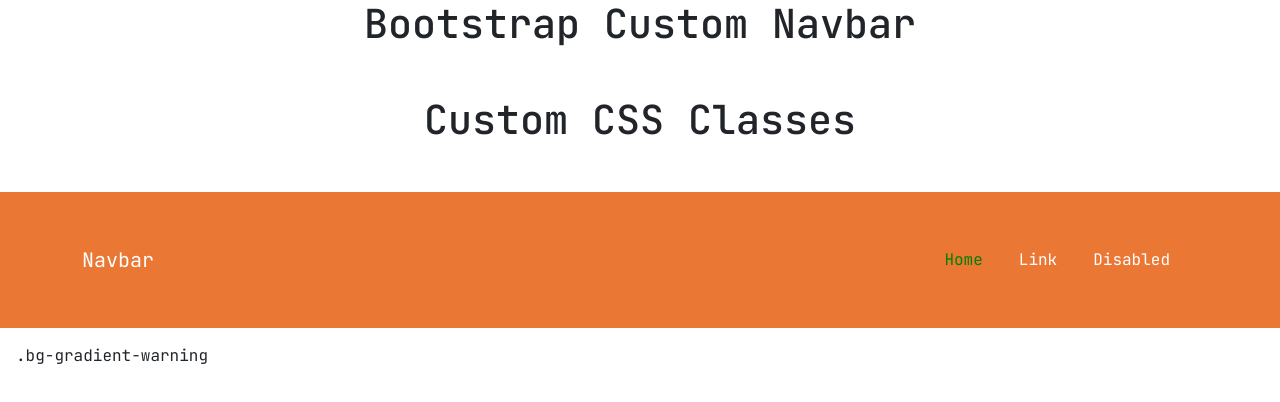
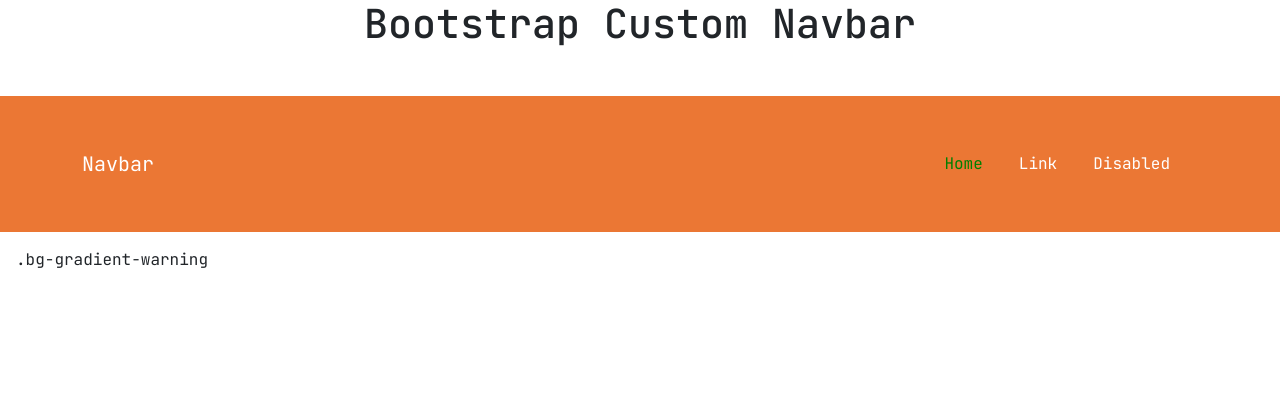
Before and after one commit to sepatil/bootstrap-lab, a website: page navigation.html in a window 1280 px wide. Drawn offline with nearby package versions, Linux system fonts and the light colour scheme.

Commit message:
extra content removes

```diff
--- a/navigation.html
+++ b/navigation.html
@@ -15,7 +15,6 @@
   </head>
   <body>
     <h1 class="text-center mb-5">Bootstrap Custom Navbar</h1>
-    <h1 class="text-center mb-5">Custom CSS Classes</h1>
 
     <nav class="navbar navbar-expand-lg pt-md-5 pb-md-5 pb-sm-3 pt-sm-3">
       <div class="container-md">
```
